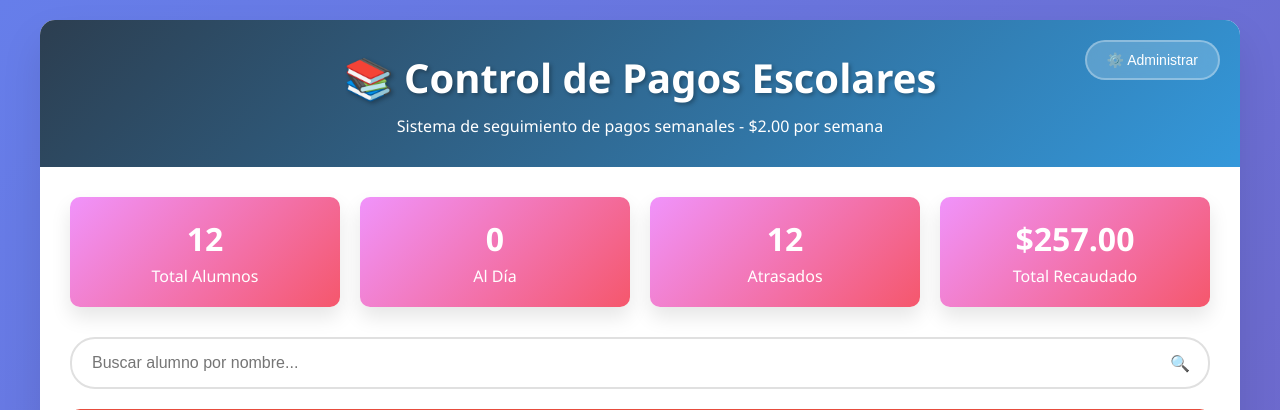
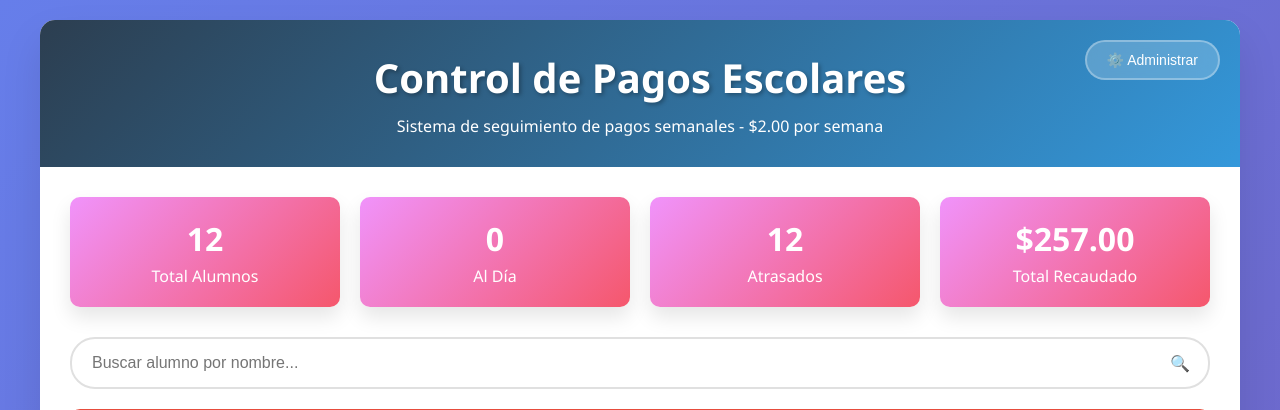
Before and after one commit to aninayuwoki/cobranza, a Flask app: page / in a window 1280 px wide. Shown: the top 410 px of the page. Run offline with Flask 3, Linux system fonts and the light colour scheme.

Commit message:
Update index.html

```diff
--- a/templates/index.html
+++ b/templates/index.html
@@ -9,7 +9,7 @@
 <body>
     <div class="container">
         <div class="header">
-            <h1>📚 Control de Pagos Escolares</h1>
+            <h1> Control de Pagos Escolares</h1>
             <p>Sistema de seguimiento de pagos semanales - $2.00 por semana</p>
             <button class="admin-btn" onclick="showAdminModal()">⚙️ Administrar</button>
         </div>
@@ -78,7 +78,7 @@
                         <label>Fecha del Pago:</label>
                         <input type="date" id="paymentDate">
                     </div>
-                    <button class="btn" onclick="registerPayment()">💵 Registrar Pago</button>
+                    <button class="btn" onclick="registerPayment()"> Registrar Pago</button>
                 </div>
 
                 <div class="admin-controls">
```
